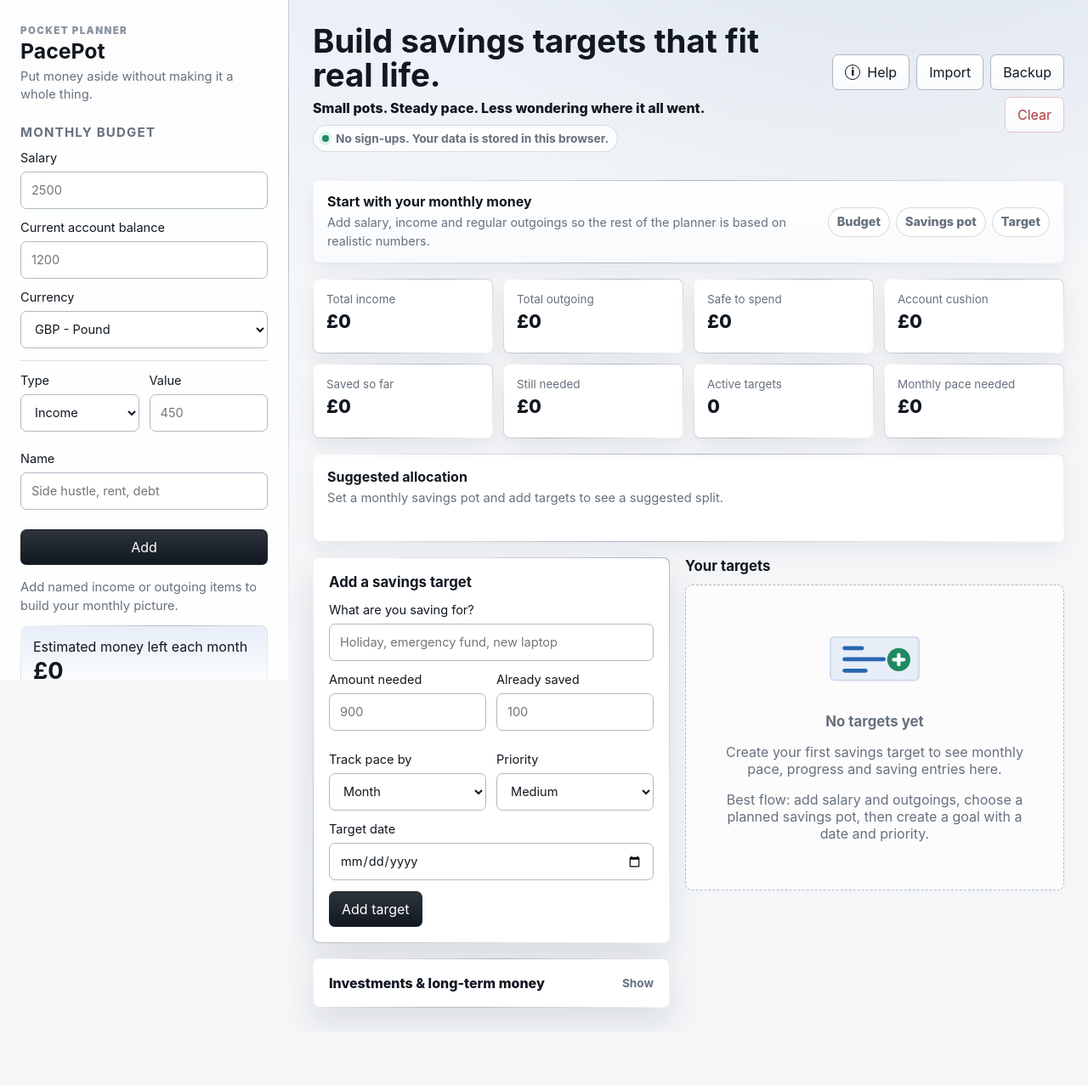
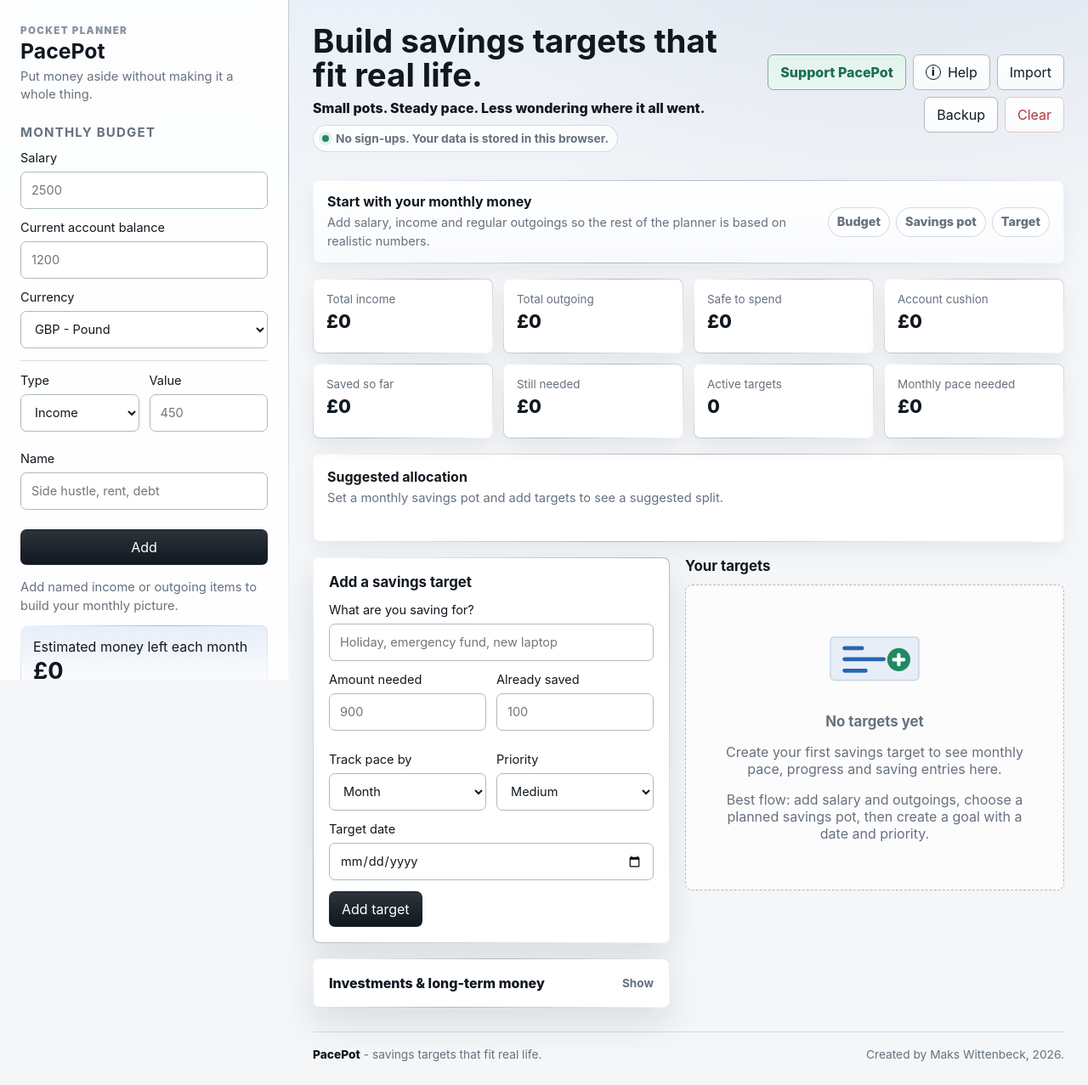
Before and after one commit to iTechnic/PacePot---Quick-and-Easy-savings-tracker.-, a website: page index.html in a window 1280 px wide. Shown: the whole page at 85% size. Before the commit the page ends 1214 px from the top, so only its background shows below. Drawn offline with Linux system fonts and the light colour scheme.

Commit message:
Add files via upload

```diff
--- a/index.html
+++ b/index.html
@@ -3,7 +3,26 @@
 <head>
   <meta charset="utf-8">
   <meta name="viewport" content="width=device-width, initial-scale=1">
-  <title>PacePot</title>
+  <title>PacePot – Free Savings Goal Tracker</title>
+  <meta name="description" content="Track your savings goals, monitor progress, and stay motivated with PacePot. A free savings tracker for holidays, cars, house deposits, emergency funds, and more. No login needed and your data stays in your browser.">
+  <meta name="robots" content="index, follow">
+  <meta name="theme-color" content="#f4f6f8">
+  <link rel="icon" href="/favicon.ico" sizes="any">
+  <link rel="icon" type="image/png" sizes="32x32" href="/favicon-32x32.png">
+  <link rel="icon" type="image/png" sizes="16x16" href="/favicon-16x16.png">
+  <link rel="apple-touch-icon" sizes="180x180" href="/apple-touch-icon.png">
+  <link rel="manifest" href="/site.webmanifest">
+  <meta property="og:title" content="PacePot – Free Savings Goal Tracker">
+  <meta property="og:description" content="Track your savings goals, monitor progress, and stay motivated with PacePot. A free savings tracker for holidays, cars, house deposits, emergency funds, and more. No login needed and your data stays in your browser.">
+  <meta property="og:type" content="website">
+  <meta property="og:site_name" content="PacePot">
+  <meta property="og:locale" content="en_GB">
+  <meta property="og:image" content="/og-image.png">
+  <meta property="og:image:alt" content="PacePot free savings goal tracker preview">
+  <meta name="twitter:card" content="summary_large_image">
+  <meta name="twitter:title" content="PacePot – Free Savings Goal Tracker">
+  <meta name="twitter:description" content="Track your savings goals, monitor progress, and stay motivated with PacePot. A free savings tracker for holidays, cars, house deposits, emergency funds, and more. No login needed and your data stays in your browser.">
+  <meta name="twitter:image" content="/og-image.png">
   <style>
     :root {
       color-scheme: light;
@@ -364,6 +383,34 @@
       box-shadow: 0 8px 18px rgba(17, 31, 48, .16);
     }
 
+    .support-link {
+      border: 1px solid color-mix(in srgb, var(--green) 30%, var(--silver));
+      min-height: 42px;
+      border-radius: 7px;
+      padding: 10px 14px;
+      background: linear-gradient(180deg, var(--green-soft), color-mix(in srgb, var(--green-soft) 72%, white));
+      color: color-mix(in srgb, var(--green) 76%, var(--ink));
+      cursor: pointer;
+      display: inline-flex;
+      align-items: center;
+      justify-content: center;
+      gap: 8px;
+      transition: transform .15s ease, box-shadow .15s ease;
+      white-space: nowrap;
+      text-decoration: none;
+      font-weight: 800;
+    }
+
+    .support-link:hover {
+      transform: translateY(-1px);
+      box-shadow: 0 8px 18px rgba(31, 138, 98, .13);
+    }
+
+    .support-link:focus-visible {
+      outline: 3px solid rgba(31, 138, 98, .2);
+      outline-offset: 2px;
+    }
+
     button:disabled {
       cursor: not-allowed;
       opacity: .52;
@@ -550,6 +597,23 @@
       grid-template-columns: minmax(290px, 420px) minmax(0, 1fr);
       gap: 18px;
       align-items: start;
+    }
+
+    .site-footer {
+      display: flex;
+      justify-content: space-between;
+      gap: 14px;
+      flex-wrap: wrap;
+      margin-top: 28px;
+      padding-top: 18px;
+      border-top: 1px solid color-mix(in srgb, var(--line) 72%, transparent);
+      color: var(--muted);
+      font-size: .86rem;
+    }
+
+    .site-footer strong {
+      color: var(--ink);
+      font-weight: 800;
     }
 
     .setup-column {
@@ -1249,6 +1313,7 @@
       .summary-strip { grid-template-columns: 1fr 1fr; }
       .plan-guidance { grid-template-columns: 1fr; }
       .plan-steps { justify-content: flex-start; }
+      .site-footer { display: grid; }
       .target-card { grid-template-columns: 1fr; }
       .progress-viz { min-height: 190px; }
       .target-grid { grid-template-columns: 1fr; }
@@ -1346,6 +1411,7 @@
           <p class="privacy-note">No sign-ups. Your data is stored in this browser.</p>
         </div>
         <div class="actions">
+          <a class="support-link" href="https://buymeacoffee.com/pacepot" target="_blank" rel="noopener noreferrer" title="Support PacePot">Support PacePot</a>
           <button class="ghost" id="helpBtn" type="button" title="Open help"><span class="mini-i">i</span> Help</button>
           <button class="ghost" id="importBtn" type="button" title="Import a backup">Import</button>
           <button class="ghost" id="backupBtn" type="button" title="Download a backup">Backup</button>
@@ -1509,6 +1575,11 @@
           <div class="targets" id="targets"></div>
         </section>
       </div>
+
+      <footer class="site-footer">
+        <span><strong>PacePot</strong> - savings targets that fit real life.</span>
+        <span>Created by Maks Wittenbeck, 2026.</span>
+      </footer>
     </main>
   </div>
 
```
Also changed, not shown: apple-touch-icon.png (added), favicon-16x16.png (added), favicon-192x192.png (added), favicon-32x32.png (added), favicon-512x512.png (added), favicon.ico (added), og-image.png (added), site.webmanifest (added), 1 other file.
